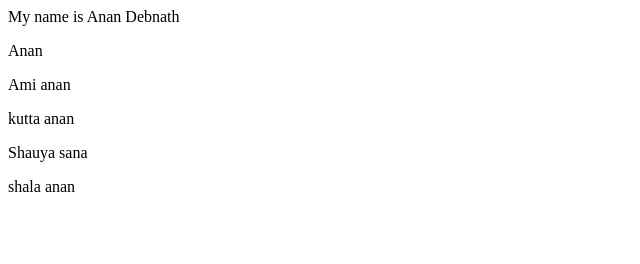
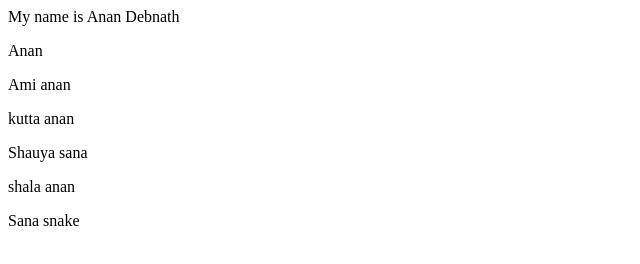
Before and after one commit to anandebnath/Online-Food-Ordering-System, a plain HTML site: page index.html in a window 1280 px wide. Shown: the full height of the page, 0-640 px from the left. Drawn offline with Linux system fonts and the light colour scheme.

Commit message:
Merge friend's changes

```diff
--- a/index.html
+++ b/index.html
@@ -13,4 +13,5 @@
 <p> kutta anan </p>
 <p> Shauya sana </p>
 <p>shala anan</p>
+<p> Sana snake </p>
 </html>
```
